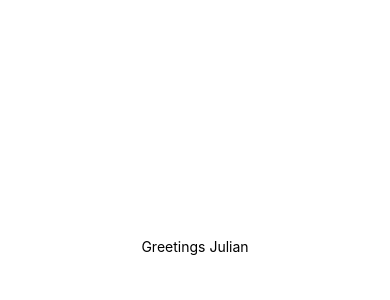
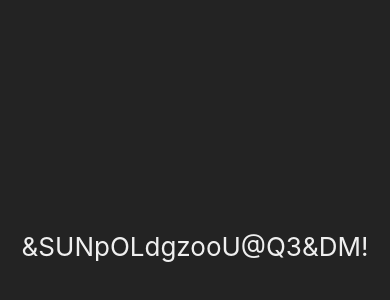
Before and after one commit to julianpoma/rn-pw-generator, a React Native app: screen / in a window 390 px wide. Shown: the part 176-476 px from the top of the page. Built offline with nearby package versions, Linux system fonts and the light colour scheme.

Commit message:
Initial view setup

```diff
--- /dev/null
+++ b/app/components/Container.js
@@ -0,0 +1,17 @@
+import { StyleSheet, View } from 'react-native';
+import React from 'react';
+
+const Container = ({ children }) => (
+  <View style={styles.container}>{children}</View>
+);
+
+const styles = StyleSheet.create({
+  container: {
+    alignItems: 'center',
+    backgroundColor: '#232323',
+    flex: 1,
+    justifyContent: 'center',
+  },
+});
+
+export default Container;
--- /dev/null
+++ b/app/components/SuggestedPassword.js
@@ -0,0 +1,15 @@
+import { StyleSheet, Text } from 'react-native';
+import React from 'react';
+
+const SuggestedPassword = ({ password }) => (
+  <Text style={styles.password}>{password}</Text>
+);
+
+const styles = StyleSheet.create({
+  password: {
+    color: '#efefef',
+    fontSize: 26,
+  },
+});
+
+export default SuggestedPassword;
--- /dev/null
+++ b/app/config/colors.js
@@ -0,0 +1,4 @@
+export default {
+  primaryColor: '#0e2b35',
+  statusBarColor: '#0a2028',
+};
--- a/app/index.js
+++ b/app/index.js
@@ -1,21 +1,6 @@
+import Main from './screens/Main';
 import React from 'react';
-import { StyleSheet, Text, View } from 'react-native';
 
-const Greetings = ({ name }) => <Text>Greetings {name}</Text>;
-
-const App = () => (
-  <View style={styles.container}>
-    <Greetings name="Julian"></Greetings>
-  </View>
-);
-
-const styles = StyleSheet.create({
-  container: {
-    alignItems: 'center',
-    backgroundColor: '#fff',
-    flex: 1,
-    justifyContent: 'center',
-  },
-});
+const App = () => <Main></Main>;
 
 export default App;
--- /dev/null
+++ b/app/screens/Main.js
@@ -0,0 +1,23 @@
+import Container from '../components/Container';
+import React from 'react';
+import { StatusBar } from 'react-native';
+import SuggestedPassword from '../components/SuggestedPassword';
+import colors from '../config/colors';
+
+const Main = () => {
+  const password =
+    '&SUNpOLdgzooU@Q3&DM!';
+
+  return (
+    <Container>
+      <StatusBar
+        translucent={false}
+        barStyle="light-content"
+        backgroundColor={colors.statusBarColor}
+      />
+      <SuggestedPassword password={password}></SuggestedPassword>
+    </Container>
+  );
+};
+
+export default Main;
```
Also changed, not shown: .eslintrc.js.
